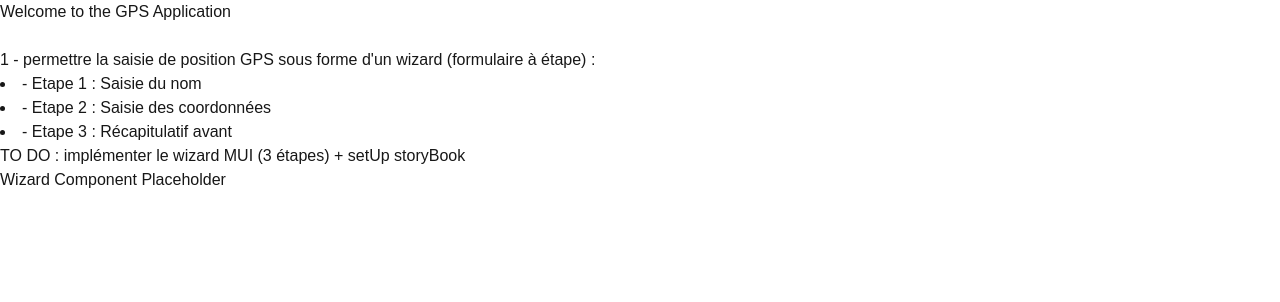
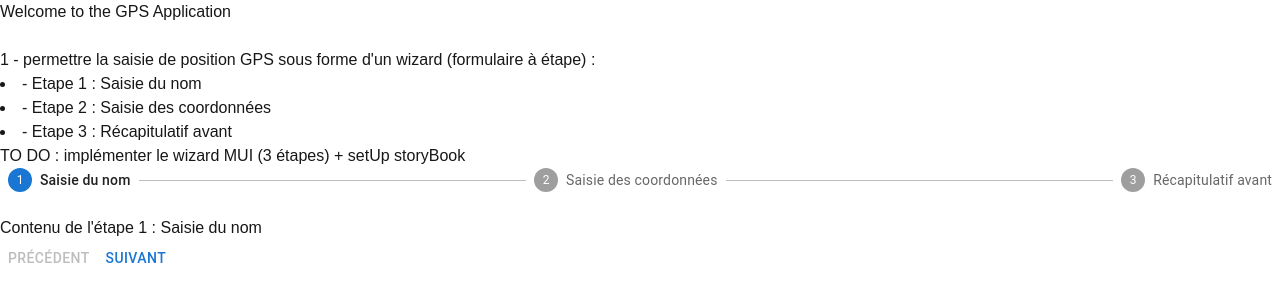
Before and after one commit to r-baudot/GpsCrystal, a Next.js app in the folder gps/: page / in a window 1280 px wide. Shown: the top 302 px of the page. Built offline with nearby package versions, Linux system fonts and the light colour scheme.

Commit message:
Feature WIP - init wizard

```diff
--- a/gps/src/app/page.tsx
+++ b/gps/src/app/page.tsx
@@ -1,8 +1,10 @@
-import Wizard from "../components/wizard/Wizard";
+import { Wizard } from "@/components/wizard/Wizard";
+import { Box } from "@mui/material";
 
 export default function Home() {
   return (
-    <div>
+    <>
+      <Box>
         <h1>Welcome to the GPS Application</h1>
         <br />
         <ul>
@@ -13,7 +15,8 @@ export default function Home() {
         <li>- Etape 2 : Saisie des coordonnées</li>
         <li>- Etape 3 : Récapitulatif avant </li>
         <p>TO DO : implémenter le wizard MUI (3 étapes) + setUp storyBook</p>
+      </Box>
       <Wizard />
-    </div>
+    </>
   );
 }
--- a/gps/src/components/wizard/Wizard.tsx
+++ b/gps/src/components/wizard/Wizard.tsx
@@ -1,5 +1,65 @@
-const Wizard = () => {
-  return <div>Wizard Component Placeholder</div>;
+"use client";
+import MuiStepper from "@mui/material/Stepper";
+import Step from "@mui/material/Step";
+import StepLabel from "@mui/material/StepLabel";
+import Box from "@mui/material/Box";
+import { ReactNode } from "react";
+import { useState } from "react";
+import { Button } from "@mui/material";
+
+export interface StepConfig {
+  label: string;
+  content: ReactNode;
+}
+
+export interface StepperProps {
+  steps: StepConfig[];
+  activeStep: number;
+}
+const STEPS = [
+  {
+    label: "Saisie du nom",
+    content: <div>Contenu de l'étape 1 : Saisie du nom</div>,
+  },
+  {
+    label: "Saisie des coordonnées",
+    content: <div>Contenu de l'étape 2 : Saisie des coordonnées</div>,
+  },
+  {
+    label: "Récapitulatif avant",
+    content: <div>Contenu de l'étape 3 : Récapitulatif avant</div>,
+  },
+];
+
+export const Wizard = () => {
+  const [activeStep, setActiveStep] = useState(0);
+
+  const handleNext = () => {
+    setActiveStep((activeStep) => activeStep + 1);
+  };
+
+  const handleBack = () => {
+    setActiveStep((activeStep) => activeStep - 1);
+  };
+
+  return (
+    <Box>
+      <MuiStepper activeStep={activeStep} sx={{ mb: 3 }}>
+        {STEPS.map((step) => (
+          <Step key={step.label}>
+            <StepLabel>{step.label}</StepLabel>
+          </Step>
+        ))}
+      </MuiStepper>
+      <Box>{STEPS[activeStep].content}</Box>
+      <Box>
+        <Button onClick={handleBack} disabled={activeStep === 0}>
+          Précédent
+        </Button>
+        {activeStep !== STEPS.length - 1 && (
+          <Button onClick={handleNext}>Suivant</Button>
+        )}
+      </Box>
+    </Box>
+  );
 };
-
-export default Wizard;
```
Lines whose indentation alone changed are shown as unchanged.
